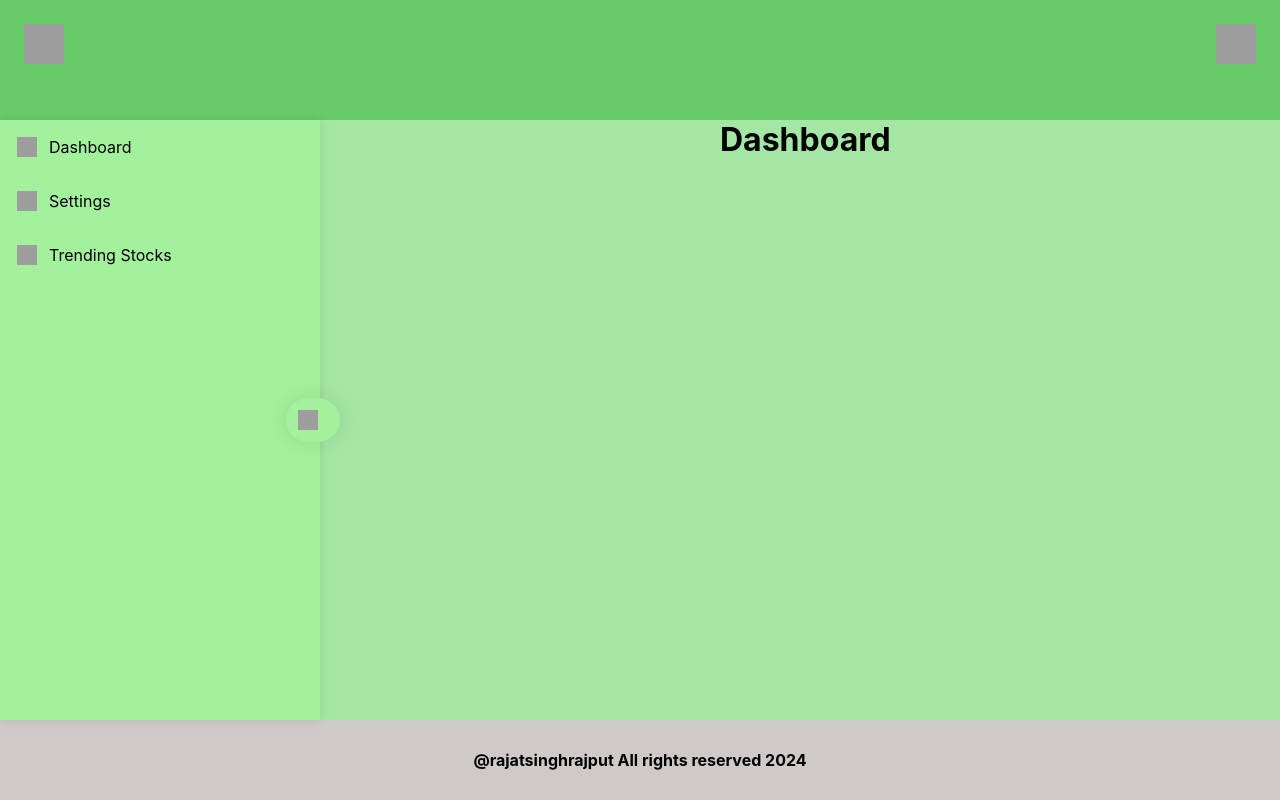
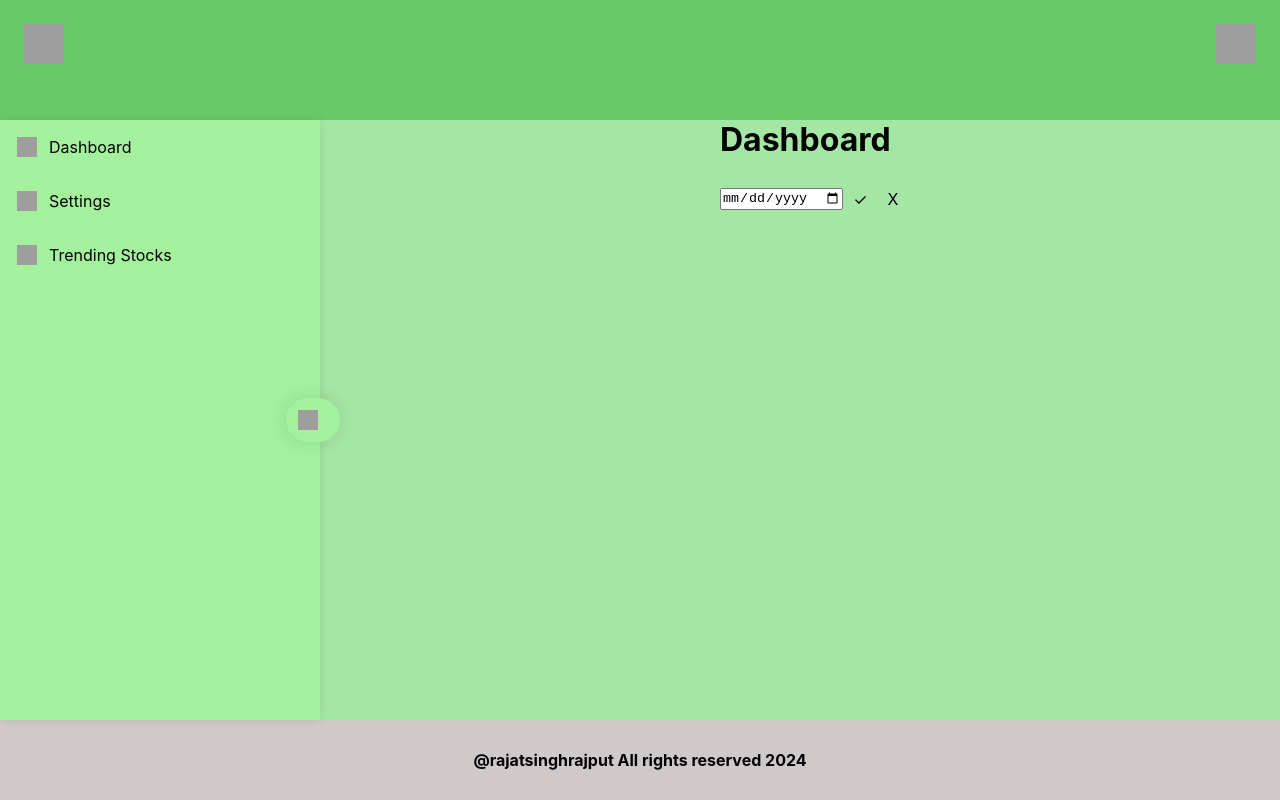
Before and after one commit to rajat-16rajput/Finology, a React (Create React App) app: page / in a window 1280 px wide. Built offline with nearby package versions, Linux system fonts and the light colour scheme; grey boxes are pictures that could not be loaded.

Commit message:
Add Date Picker Feature

```diff
--- a/src/App.css
+++ b/src/App.css
@@ -315,3 +315,49 @@ tbody td {
   justify-content: center;
   align-items: center;
 }
+
+.Date {
+  display: flex;
+  justify-content: space-between;
+  align-items: center;
+  margin-top: 20px;
+}
+.date-text {
+  padding: 5px;
+  margin: 5px;
+  width: 100px;
+  text-align: center;
+  font: serif;
+  font: bold;
+}
+.btns {
+  display: flex;
+  margin-right: 3px;
+  padding-right: 5px;
+  justify-content: space-between;
+  align-items: center;
+  cursor: pointer;
+}
+.tick {
+  margin: 5px;
+  padding: 5px;
+}
+.cross {
+  margin: 5px;
+  padding: 5px;
+}
+.edit-date-btn {
+  margin: 5px;
+  padding: 5px;
+  width: 40px;
+  text-align: center;
+  border: 1px solid black;
+  border-radius: 4px;
+  background-color: rgb(103, 203, 103);
+  cursor: pointer;
+}
+.edit-date-btn:hover {
+  background-color: rgb(134, 236, 134);
+  font: large;
+  text-emphasis-color: Blue;
+}
--- a/src/Components/Dashboard.js
+++ b/src/Components/Dashboard.js
@@ -1,9 +1,89 @@
 import React from "react";
+import { useState } from "react";
+const Dashboard = () => {
+  const [date, setDate] = useState("yyyy-mm-dd");
+  const [displayDate, setDisplayDate] = useState(date);
+  const [showDate, setShowDate] = useState(false);
+  const [previousDate, setPreviousDate] = useState("yyyy-mm-dd");
+  const [showEditBtn, setShowEditBtn] = useState(showDate);
+  function handleDate(val) {
+    console.log("handleDate Called");
+    setDate(val);
+  }
 
-const Dashboard = () => {
+  function handleTick() {
+    console.log("handle Tick called");
+    if (date === "yyyy-mm-dd") {
+      alert("Please select a date");
+    } else if (!showDate) {
+      setShowEditBtn(true);
+      console.log(date.split("-").reverse().join("-"));
+      setShowDate(true);
+      setPreviousDate(date);
+      setDisplayDate(date);
+    }
+  }
+
+  function handleCross() {
+    console.log("handleCross called");
+    if (date === "yyyy-mm-dd") {
+      alert("Please select a date");
+    } else if (!showDate) {
+      setShowEditBtn(true);
+      setShowDate(true);
+      setDisplayDate(previousDate);
+    }
+  }
   return (
     <div className="dashboard">
       <h1>Dashboard</h1>
+      <div className="Date">
+        {showDate ? (
+          <p className="date-text">
+            {displayDate.split("-").reverse().join("-")}
+          </p>
+        ) : (
+          <input
+            type="date"
+            value={date}
+            onChange={(e) => {
+              const value = e.target.value;
+              handleDate(value);
+            }}
+          ></input>
+        )}
+        {showEditBtn ? (
+          <div
+            className="edit-date-btn"
+            onClick={() => {
+              console.log("Edit btn clicked");
+              setShowEditBtn(!showEditBtn);
+              setShowDate(false);
+            }}
+          >
+            Edit
+          </div>
+        ) : (
+          <div className="btns">
+            <div
+              className="tick"
+              onClick={() => {
+                handleTick();
+              }}
+            >
+              ✓
+            </div>
+            <div
+              className="cross"
+              onClick={() => {
+                handleCross();
+              }}
+            >
+              X
+            </div>
+          </div>
+        )}
+      </div>
     </div>
   );
 };
```
